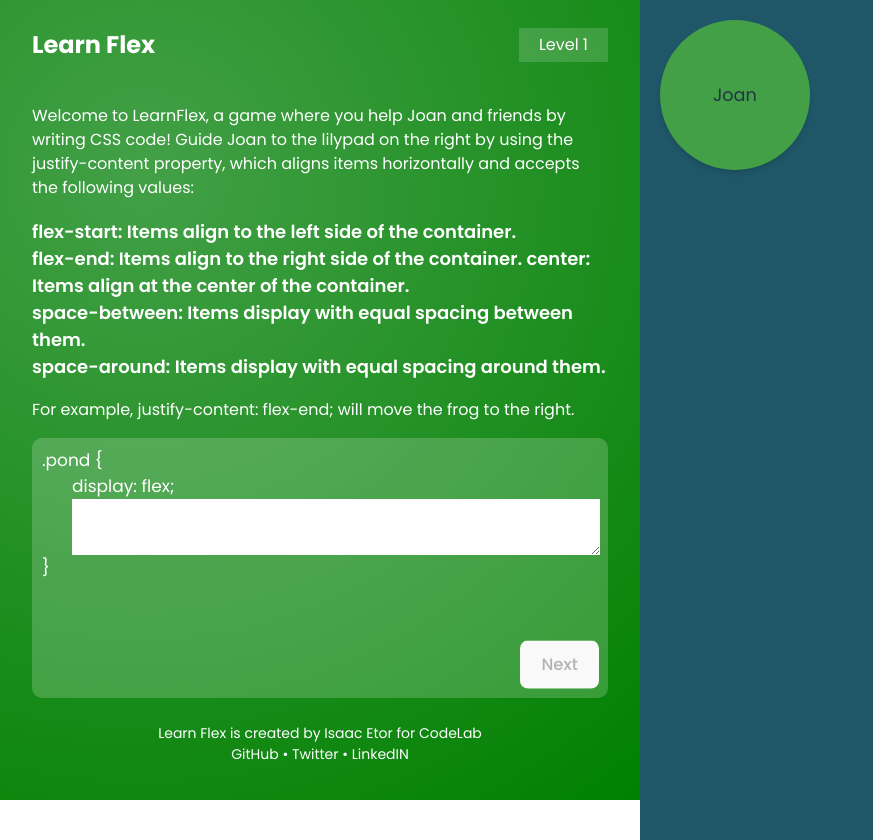
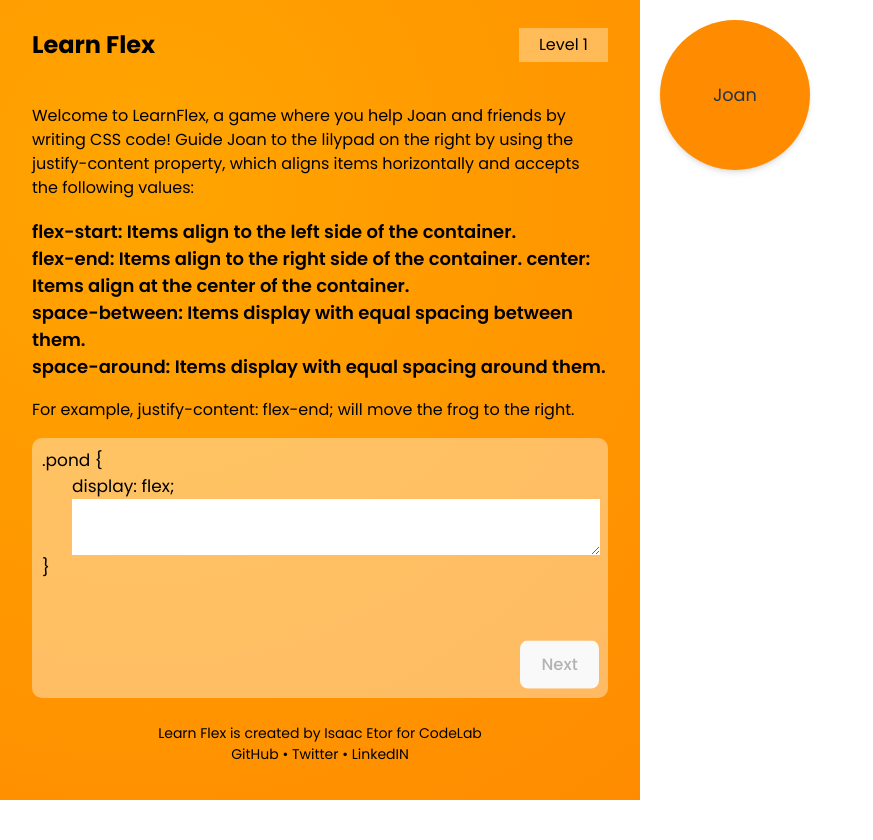
Before and after one commit to isaacetor/Learn-flex-game, a React (Vite) app: page / in a window 1280 px wide. Shown: the whole page, without its empty margins (0-873 px from the left). Built offline with nearby package versions, Linux system fonts and the light colour scheme.

Commit message:
changed the codelab to codelab's orange

```diff
--- a/src/blocks/common/Code/Code.tsx
+++ b/src/blocks/common/Code/Code.tsx
@@ -65,11 +65,11 @@ const Coding = styled.div`
 `;
 
 const Wrapper = styled.div`
-  background-color: #ffffff31;
+  background-color: #ffffff63;
   border-radius: 10px;
   /* margin: 10px 0px; */
   height: 100%;
-  color: #fff;
+  color: #000;
   padding: 10px;
   overflow: hidden;
   position: relative;
--- a/src/blocks/common/Header.tsx
+++ b/src/blocks/common/Header.tsx
@@ -18,7 +18,7 @@ export default Header;
 
 const Levels = styled.div`
   padding: 5px 20px;
-  background-color: #ffffff28;
+  background-color: #ffffff58;
 `;
 const Logo = styled.h2`
   margin: 0;
--- a/src/blocks/components/data/Data.tsx
+++ b/src/blocks/components/data/Data.tsx
@@ -27,14 +27,14 @@ export default Data;
 const Wrapper = styled.div`
   background-image: radial-gradient(
     circle farthest-corner at 22.4% 21.7%,
-    #43a047 0%,
-    green 100.2%
+    orange 0%,
+    darkorange 100.2%
   );
   height: 100%;
   display: flex;
   justify-content: center;
   align-items: center;
-  color: #fff;
+  color: #000;
 `;
 
 const Main = styled.div`
--- a/src/blocks/components/graphic/Graphic.tsx
+++ b/src/blocks/components/graphic/Graphic.tsx
@@ -27,7 +27,7 @@ const Graphic = () => {
 export default Graphic;
 
 const Wrapper = styled.div<{ text: string }>`
-  background-color: #1f5768;
+  background-color: #fff;
   height: 100%;
   padding: 20px;
   display: flex;
--- a/src/blocks/components/graphic/Icon.tsx
+++ b/src/blocks/components/graphic/Icon.tsx
@@ -27,7 +27,7 @@ const pulseAnimation = keyframes`
 const Main = styled.div`
   width: 150px;
   height: 150px;
-  background-color: #43a047;
+  background-color: darkorange;
   border-radius: 999px;
   --tw-shadow: 0 4px 6px -1px rgb(0 0 0 / 0.1), 0 2px 4px -2px rgb(0 0 0 / 0.1);
   --tw-shadow-colored: 0 4px 6px -1px var(--tw-shadow-color),
```
